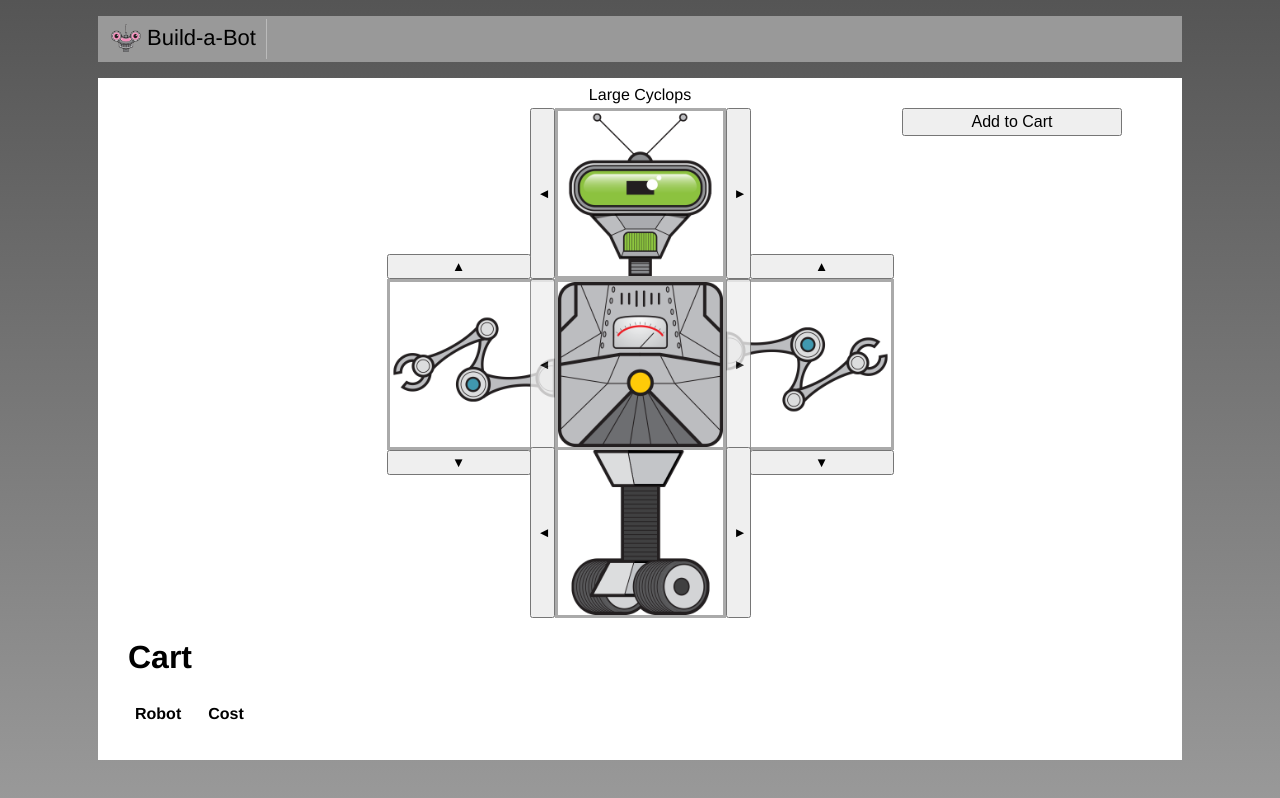
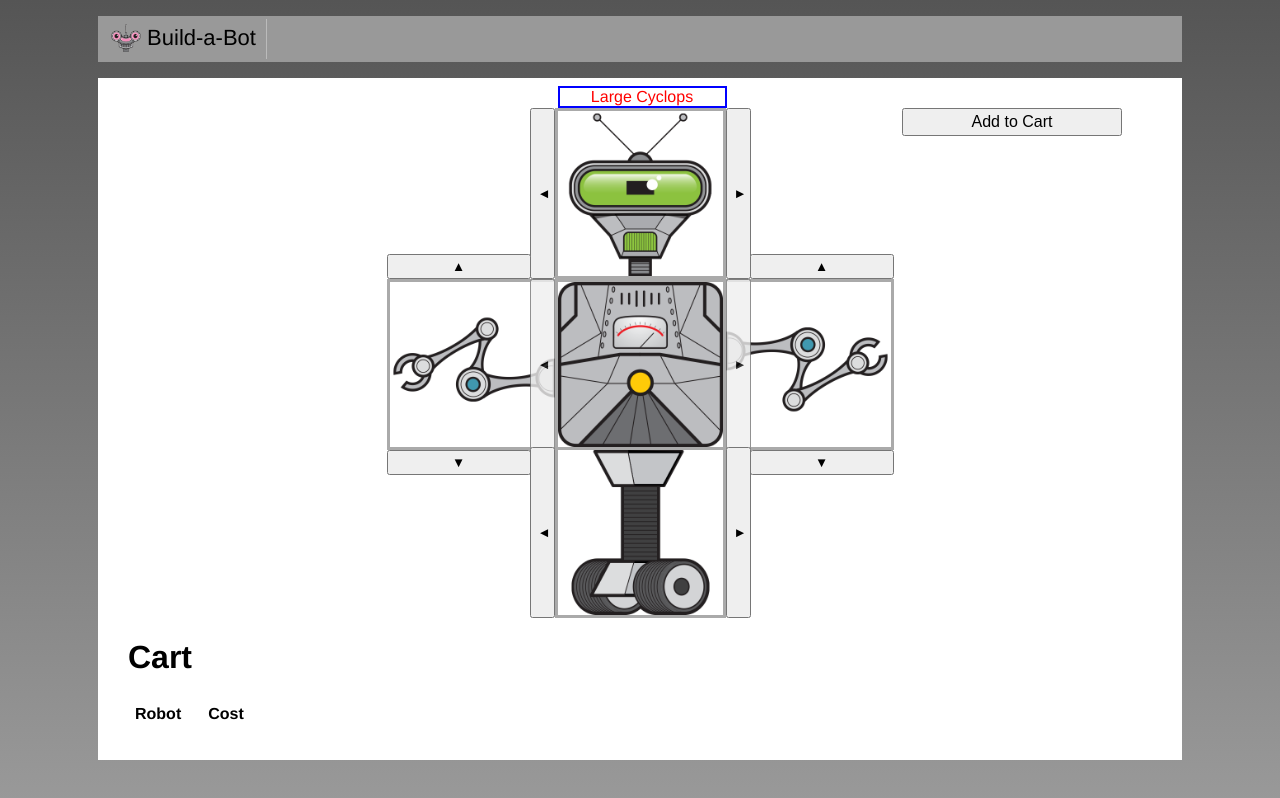
Before and after one commit to sorluc/build-a-bot, a Vue app: page / in a window 1280 px wide. Built offline with nearby package versions, Linux system fonts and the light colour scheme.

Commit message:
styling parent and child

```diff
--- a/src/App.vue
+++ b/src/App.vue
@@ -37,6 +37,10 @@ body{
 </style>
 
 <style scoped>
+.content >>> .robot-name {
+  color: red;
+  border: 2px solid blue;
+}
 #app {
   font-family: Avenir, Helvetica, Arial, sans-serif;
 }
```
